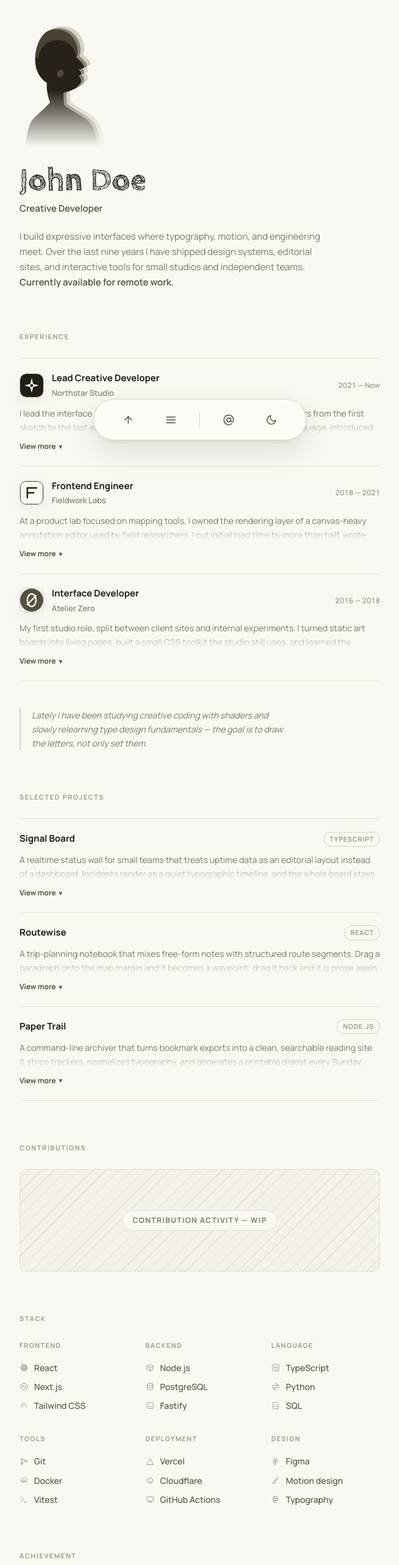
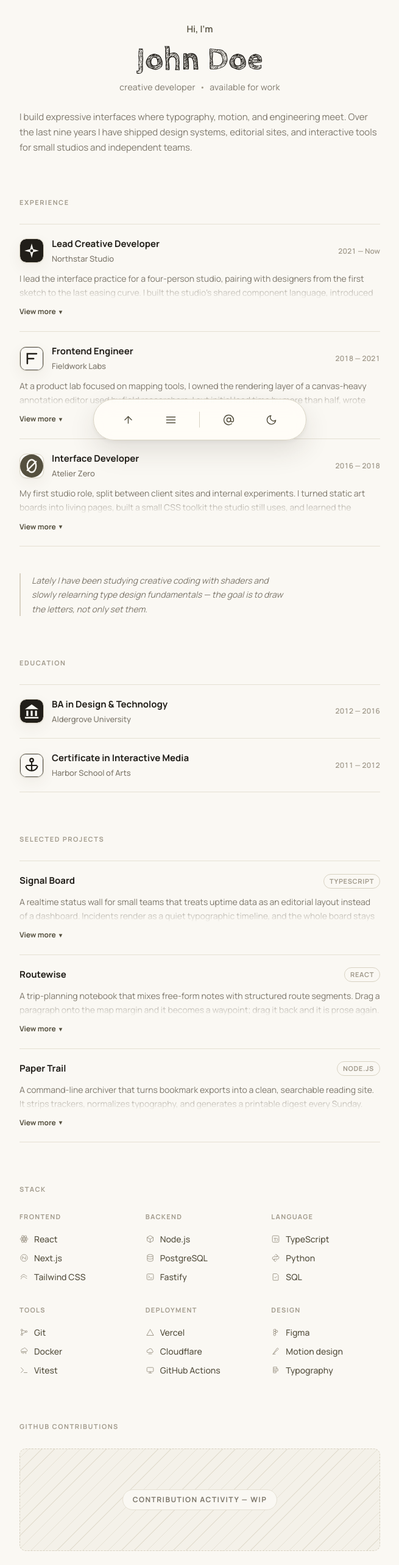
Before and after one commit to ribeirogab/awesome-portfolio, a Next.js app: page / in a window 1280 px wide. Shown: the part 60-2626 px from the top of the page at 61% size, without its empty margins (312-967 px from the left). Built offline with nearby package versions, Linux system fonts and the light colour scheme.

Commit message:
feat: redesign hero and restructure sections

```diff
--- a/src/app/globals.css
+++ b/src/app/globals.css
@@ -18,9 +18,6 @@
 	--fade-from: rgba(250, 248, 243, 0);
 	--fade-to: #faf8f3;
 	--focus: #211e19;
-	--portrait-ink: #262218;
-	--portrait-mid: #6b6353;
-	--portrait-soft: #b3aa97;
 	--duration-fast: 130ms;
 	--duration-hover: 150ms;
 	--duration-menu: 160ms;
@@ -48,9 +45,6 @@
 	--fade-from: rgba(19, 18, 16, 0);
 	--fade-to: #131210;
 	--focus: #ece8dd;
-	--portrait-ink: #e8e2d2;
-	--portrait-mid: #9a9280;
-	--portrait-soft: #4a4536;
 	color-scheme: dark;
 }
 
@@ -115,18 +109,15 @@ button {
 .hero {
 	display: flex;
 	flex-direction: column;
+	align-items: center;
+	text-align: center;
 }
 
-.portrait-wrap {
-	width: 145px;
-	height: 205px;
-	margin-bottom: 28px;
-}
-
-.portrait-wrap svg {
-	display: block;
-	width: 100%;
-	height: 100%;
+.hero .greeting {
+	font-size: 15px;
+	font-weight: 600;
+	color: var(--ink-soft);
+	margin-bottom: 10px;
 }
 
 .hero h1 {
@@ -138,21 +129,22 @@ button {
 	margin-bottom: 6px;
 }
 
-.hero .role {
-	font-size: 15px;
-	font-weight: 600;
-	color: var(--ink-soft);
-	margin-bottom: 22px;
+.hero .definition {
+	font-size: 14px;
+	color: var(--muted);
+	letter-spacing: 0.02em;
+	margin-bottom: 26px;
+}
+
+.sep {
+	color: var(--faint);
+	margin: 0 4px;
 }
 
 .hero .intro {
 	color: var(--muted);
-	max-width: 56ch;
-}
-
-.hero .intro strong {
-	color: var(--ink-soft);
-	font-weight: 600;
+	align-self: stretch;
+	text-align: left;
 }
 
 .section-gap {
@@ -379,43 +371,11 @@ button {
 	padding: 4px 0;
 }
 
-.stack-group li svg {
+.stack-group svg {
 	width: 15px;
 	height: 15px;
 	color: var(--faint);
 	flex: none;
-}
-
-.achievement {
-	border: 1px solid var(--line-strong);
-	border-radius: 14px;
-	background: var(--card);
-	box-shadow: var(--shadow);
-	padding: 36px 38px;
-	min-height: 232px;
-	display: flex;
-	flex-direction: column;
-	justify-content: center;
-	gap: 12px;
-}
-
-.achievement .year {
-	font-size: 12px;
-	font-weight: 700;
-	color: var(--faint);
-	font-variant-numeric: tabular-nums;
-}
-
-.achievement h3 {
-	font-size: 20px;
-	font-weight: 800;
-	letter-spacing: -0.01em;
-}
-
-.achievement p {
-	color: var(--muted);
-	font-size: 14px;
-	max-width: 48ch;
 }
 
 .statement {
@@ -614,10 +574,6 @@ button {
 		gap: 20px;
 	}
 
-	.achievement {
-		padding: 28px 26px;
-	}
-
 	.dock {
 		height: 62px;
 	}
--- a/src/app/page.tsx
+++ b/src/app/page.tsx
@@ -1,12 +1,11 @@
 import { FiArrowUpRight } from "react-icons/fi";
 import { Dock } from "@/components/dock";
 import { ExpandableEntry } from "@/components/expandable-entry";
-import { Portrait } from "@/components/portrait";
 import { StackIcon } from "@/components/stack-icon";
 import {
-	achievement,
 	contact,
 	contributionNotice,
+	education,
 	experiences,
 	githubUrl,
 	learningNote,
@@ -21,12 +20,16 @@ export default function Home() {
 		<>
 			<div className="page">
 				<header className="hero" id="top">
-					<Portrait />
+					<p className="greeting">{owner.greeting}</p>
 					<h1>{owner.name}</h1>
-					<p className="role">{owner.role}</p>
-					<p className="intro">
-						{owner.introLead} <strong>{owner.introAvailability}</strong>
+					<p className="definition">
+						{owner.role}{" "}
+						<span className="sep" aria-hidden="true">
+							•
+						</span>{" "}
+						{owner.availability}
 					</p>
+					<p className="intro">{owner.introLead}</p>
 				</header>
 
 				<section
@@ -56,6 +59,28 @@ export default function Home() {
 
 				<section
 					className="section-gap"
+					id="education"
+					aria-labelledby="education-label"
+				>
+					<div className="section-head">
+						<h2 className="label" id="education-label">
+							Education
+						</h2>
+					</div>
+					{education.map((entry) => (
+						<ExpandableEntry
+							key={entry.id}
+							descriptionId={entry.id}
+							title={entry.degree}
+							organization={entry.institution}
+							logo={entry.logo}
+							period={entry.period}
+						/>
+					))}
+				</section>
+
+				<section
+					className="section-gap"
 					id="projects"
 					aria-labelledby="projects-label"
 				>
@@ -74,17 +99,6 @@ export default function Home() {
 							links={project.links}
 						/>
 					))}
-				</section>
-
-				<section className="section-gap" aria-labelledby="contrib-label">
-					<div className="section-head">
-						<h2 className="label" id="contrib-label">
-							Contributions
-						</h2>
-					</div>
-					<div className="wip-block">
-						<p>{contributionNotice}</p>
-					</div>
 				</section>
 
 				<section
@@ -114,16 +128,14 @@ export default function Home() {
 					</div>
 				</section>
 
-				<section className="section-gap" aria-labelledby="achievement-label">
+				<section className="section-gap" aria-labelledby="contrib-label">
 					<div className="section-head">
-						<h2 className="label" id="achievement-label">
-							Achievement
+						<h2 className="label" id="contrib-label">
+							GitHub Contributions
 						</h2>
 					</div>
-					<div className="achievement">
-						<p className="year">{achievement.year}</p>
-						<h3>{achievement.title}</h3>
-						<p>{achievement.description}</p>
+					<div className="wip-block">
+						<p>{contributionNotice}</p>
 					</div>
 				</section>
 
--- a/src/components/expandable-entry.tsx
+++ b/src/components/expandable-entry.tsx
@@ -11,7 +11,7 @@ type ExpandableEntryProps = {
 	logo?: string;
 	period?: string;
 	technology?: string;
-	description: string;
+	description?: string;
 	links?: EntryLink[];
 };
 
@@ -49,6 +49,8 @@ export function ExpandableEntry({
 				{period ? <p className="entry-meta">{period}</p> : null}
 				{technology ? <span className="tech-tag">{technology}</span> : null}
 			</div>
+			{description ? (
+				<>
 					<div className="entry-desc" id={descriptionId}>
 						<p>{description}</p>
 						{links?.length ? (
@@ -80,6 +82,8 @@ export function ExpandableEntry({
 							▾
 						</span>
 					</button>
+				</>
+			) : null}
 		</article>
 	);
 }
--- a/src/components/portrait.tsx
+++ /dev/null
@@ -1,49 +0,0 @@
-const silhouette =
-	"M58 12C78 12 92 24 95 44 96 50 95 54 93 58 99 63 104 68 106 73 107 76 103 77 97 78 101 81 102 84 100 87 97 88 97 89 99 91 102 94 102 99 97 104 92 110 82 114 72 116L73 136C88 148 106 154 116 166 124 176 127 190 128 205L10 205C11 188 14 172 20 162 30 150 42 142 50 132 46 120 44 110 45 100 32 92 24 76 26 56 28 32 40 12 58 12Z";
-
-export function Portrait() {
-	return (
-		<div className="portrait-wrap" aria-hidden="true">
-			<svg
-				viewBox="0 0 145 205"
-				xmlns="http://www.w3.org/2000/svg"
-				aria-hidden="true"
-			>
-				<defs>
-					<linearGradient id="pfade" x1="0" y1="0" x2="0" y2="1">
-						<stop offset="0.55" stopColor="#fff" stopOpacity="1" />
-						<stop offset="1" stopColor="#fff" stopOpacity="0" />
-					</linearGradient>
-					<mask id="pmask">
-						<rect width="145" height="205" fill="url(#pfade)" />
-					</mask>
-				</defs>
-				<g mask="url(#pmask)">
-					<path
-						fill="var(--portrait-soft)"
-						opacity="0.5"
-						transform="translate(11 -5)"
-						d={silhouette}
-					/>
-					<path
-						fill="var(--portrait-mid)"
-						opacity="0.7"
-						transform="translate(5 -2)"
-						d={silhouette}
-					/>
-					<path fill="var(--portrait-ink)" d={silhouette} />
-					<path
-						fill="var(--portrait-mid)"
-						opacity="0.5"
-						d="M26 56C28 32 40 12 58 12 78 12 92 24 95 44 95 48 94 52 93 56 90 40 78 30 62 30 45 30 33 42 31 60 29 60 27 58 26 56Z"
-					/>
-					<path
-						fill="var(--portrait-mid)"
-						opacity="0.6"
-						d="M64 80C70 76 74 80 72 86 70 92 64 92 62 87 61 84 62 82 64 80Z"
-					/>
-				</g>
-			</svg>
-		</div>
-	);
-}
--- a/src/data/portfolio.ts
+++ b/src/data/portfolio.ts
@@ -48,10 +48,11 @@ export type StackGroup = {
 
 export const owner = {
 	name: "John Doe",
-	role: "Creative Developer",
+	greeting: "Hi, I'm",
+	role: "creative developer",
 	introLead:
 		"I build expressive interfaces where typography, motion, and engineering meet. Over the last nine years I have shipped design systems, editorial sites, and interactive tools for small studios and independent teams.",
-	introAvailability: "Currently available for remote work.",
+	availability: "available for work",
 };
 
 export const githubUrl = "https://github.com/ribeirogab";
@@ -100,6 +101,31 @@ export const experiences: Experience[] = [
 		description:
 			"My first studio role, split between client sites and internal experiments. I turned static art boards into living pages, built a small CSS toolkit the studio still uses, and learned the discipline of shipping on a deadline without letting craft slip. Two of the campaign pages I built were featured in independent design showcases during my time there.",
 		links: [{ label: "Website", url: "https://example.com" }],
+	},
+];
+
+export type Education = {
+	id: string;
+	degree: string;
+	institution: string;
+	logo: string;
+	period: string;
+};
+
+export const education: Education[] = [
+	{
+		id: "edu-1",
+		degree: "BA in Design & Technology",
+		institution: "Aldergrove University",
+		logo: "/logos/aldergrove-university.svg",
+		period: "2012 — 2016",
+	},
+	{
+		id: "edu-2",
+		degree: "Certificate in Interactive Media",
+		institution: "Harbor School of Arts",
+		logo: "/logos/harbor-school.svg",
+		period: "2011 — 2012",
 	},
 ];
 
@@ -192,13 +218,6 @@ export const stackGroups: StackGroup[] = [
 	},
 ];
 
-export const achievement = {
-	year: "2023",
-	title: "Independent Makers Grant",
-	description:
-		"Awarded a year-long grant supporting independent tool builders, in recognition of Paper Trail and its approach to calm, ad-free reading on the open web.",
-};
-
 export const statement = {
 	before: "I believe good software feels ",
 	emphasis: "quiet",
```
Also changed, not shown: public/logos/aldergrove-university.svg (added), public/logos/harbor-school.svg (added). Lines whose indentation alone changed are shown as unchanged.
